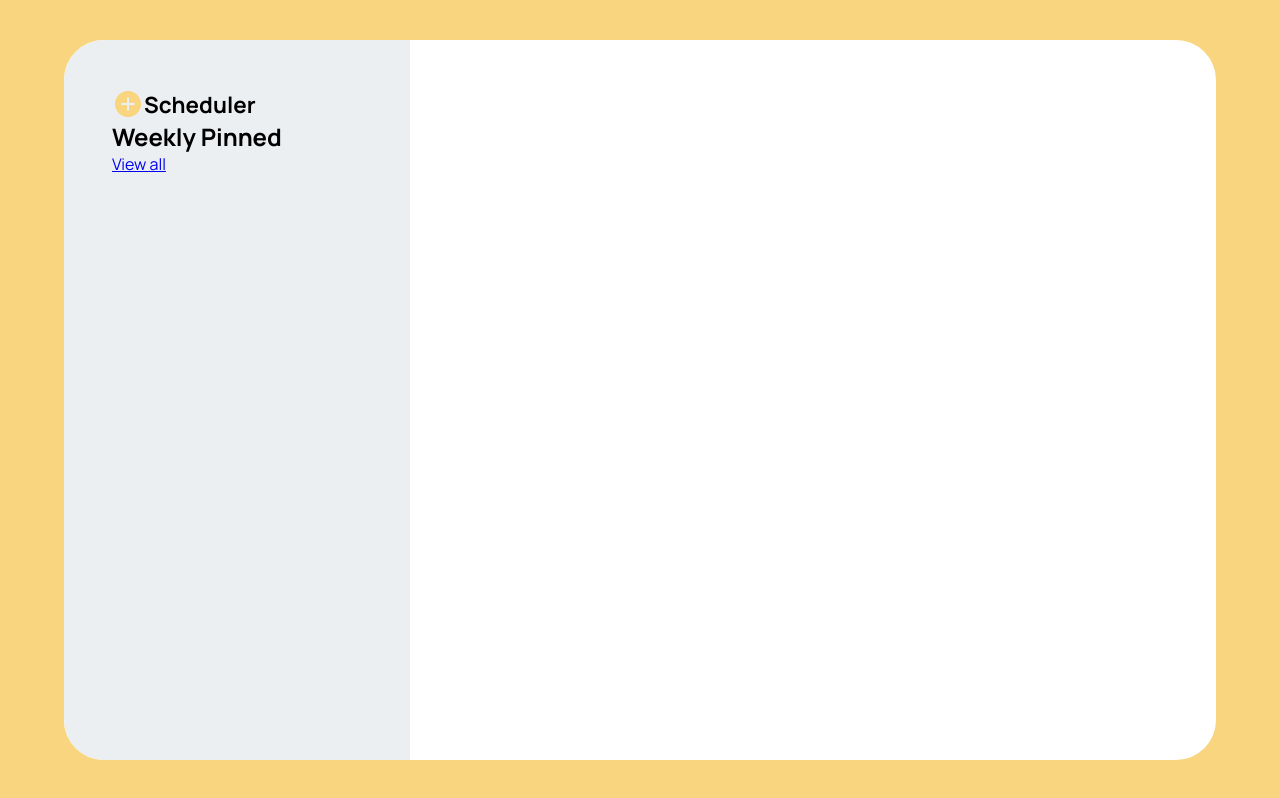
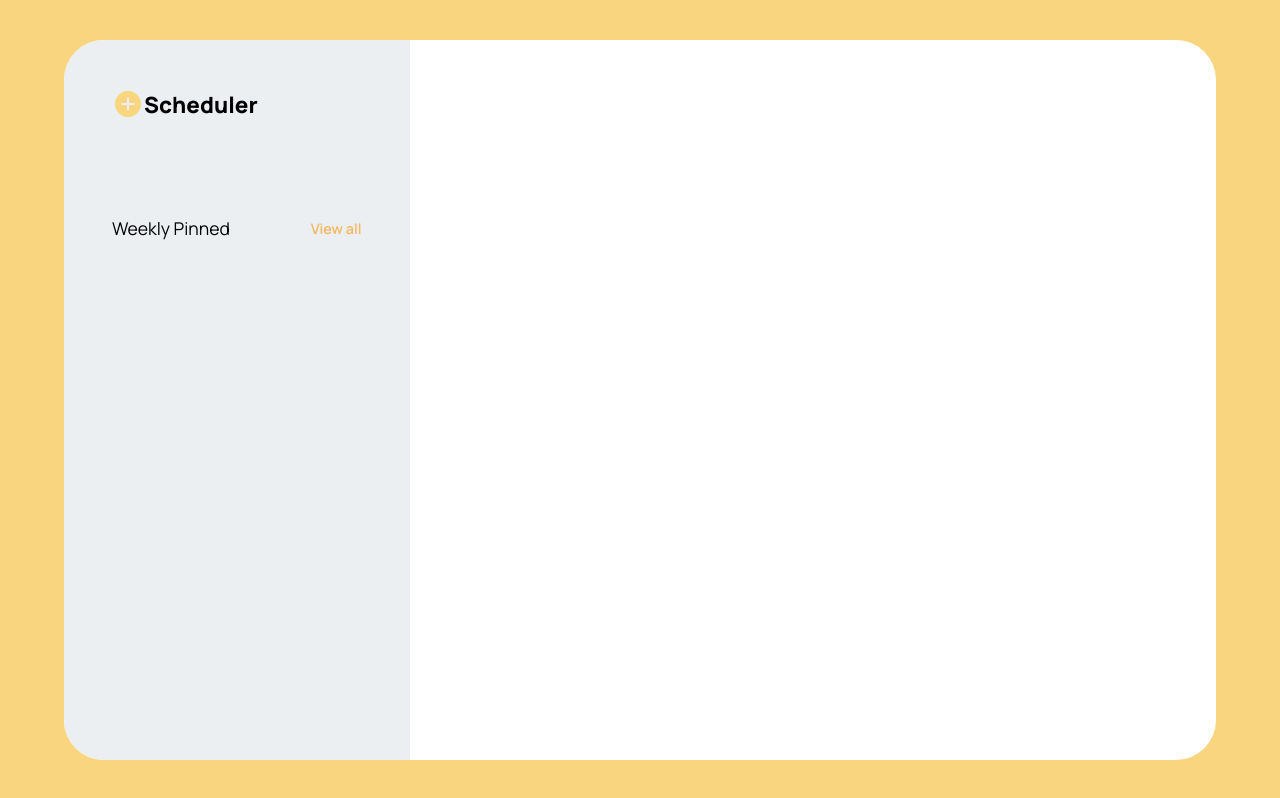
Before and after one commit to KwiecienKamil/ScheduleApp, a React (Vite) app: page / in a window 1280 px wide. Built offline with nearby package versions, Linux system fonts and the light colour scheme.

Commit message:
Weekly Reminder component

```diff
--- a/src/styles/_dashboard-logo.scss
+++ b/src/styles/_dashboard-logo.scss
@@ -13,4 +13,5 @@
 .dashboard-logo-name {
     color: black;
     font-size: 1.4rem;
+    font-weight: 800;
 }
--- /dev/null
+++ b/src/styles/_dashboard-weekly.scss
@@ -0,0 +1,19 @@
+.weeklyReminders {
+    margin-top: 6rem;
+}
+.weeklyReminders-header {
+    display: flex;
+    align-items: center;
+    justify-content: space-between;
+    width: 100%;
+    h2 {
+        font-size: 1.1rem;
+        font-weight: 400;
+    }
+    a {
+        text-decoration: none;
+        font-size: .9rem;
+        color: $primaryText;
+        font-weight: 600;
+    }
+}
--- a/src/styles/_dashboard.scss
+++ b/src/styles/_dashboard.scss
@@ -1,8 +1,7 @@
 @import url('https://fonts.googleapis.com/css2?family=Manrope:wght@200..800&display=swap');
 @import './variables';
 @import './dashboard-logo';
-
-
+@import './dashboard-weekly';
 .dashboard {
     position: relative;
     height: 90%;
```
